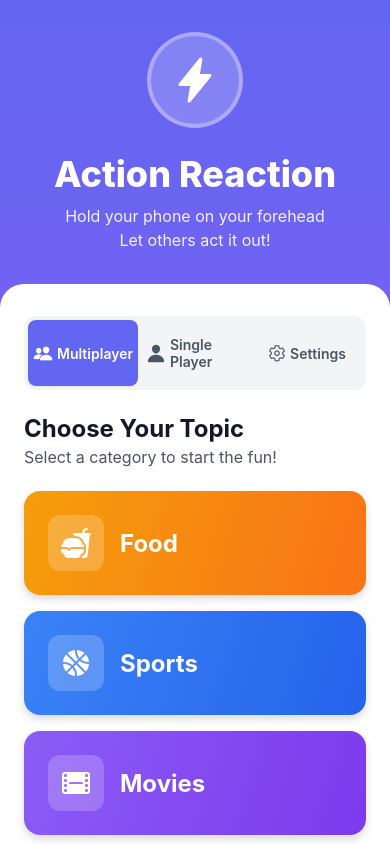
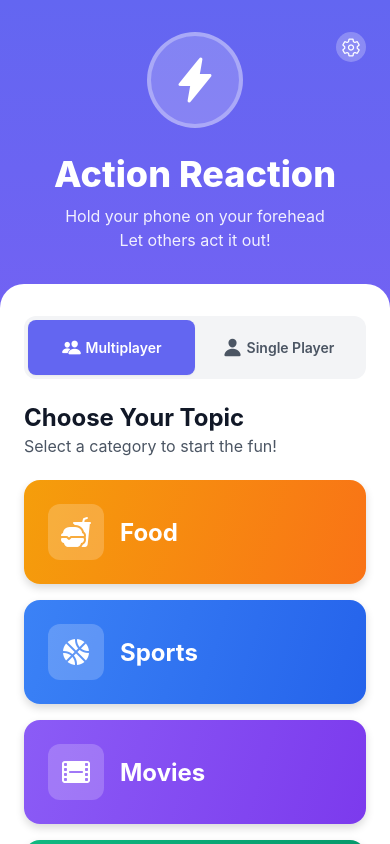
Before and after one commit to Sudarsankumar07/Action-Reaction, a React Native app: screen /Home in a window 390 px wide. Built offline with nearby package versions, Linux system fonts and the light colour scheme; what react-native-worklets would draw is missing.

Commit message:
Setting UI alteration

```diff
--- a/src/screens/HomeScreen.js
+++ b/src/screens/HomeScreen.js
@@ -106,7 +106,18 @@ export default function HomeScreen({ navigation }) {
             </Text>
           </Animated.View>
 
-          {/* (Settings button moved next to mode tabs) */}
+          {/* Settings Button */}
+
+          <Animated.View style={[styles.settingsButtonContainer, { opacity: fadeAnim }]}>
+            <TouchableOpacity
+              style={styles.settingsButton}
+              onPress={() => navigation.navigate('Settings')}
+              activeOpacity={0.7}
+            >
+              <Ionicons name="settings-outline" size={20} color={colors.white} />
+
+            </TouchableOpacity>
+          </Animated.View>
         </View>
 
         {/* Topics Section */}
@@ -163,14 +174,7 @@ export default function HomeScreen({ navigation }) {
               </Text>
             </TouchableOpacity>
 
-            <TouchableOpacity
-              style={styles.modeTabSettings}
-              onPress={() => navigation.navigate('Settings')}
-              activeOpacity={0.7}
-            >
-              <Ionicons name="settings-outline" size={18} color={colors.gray600} />
-              <Text style={styles.modeTabText}>Settings</Text>
-            </TouchableOpacity>
+
           </View>
 
           <View style={styles.topicsHeader}>
@@ -313,9 +317,18 @@ const styles = StyleSheet.create({
     lineHeight: 24,
   },
   settingsButton: {
+    backgroundColor: 'rgba(255, 255, 255, 0.25)',
+    borderRadius: 25,
+    width: 30,
+    height: 30,
+    justifyContent: 'center',
+    alignItems: 'center',
+  },
+  settingsButtonContainer: {
     position: 'absolute',
-    top: StatusBar.currentHeight || spacing.xl,
+    top: spacing.xl,
     right: spacing.lg,
+    zIndex: 10,
   },
   settingsButtonVisible: {
     position: 'absolute',
@@ -461,4 +474,5 @@ const styles = StyleSheet.create({
     color: 'rgba(255, 255, 255, 0.9)',
     lineHeight: 18,
   },
+
 });
--- a/src/screens/SettingsScreen.js
+++ b/src/screens/SettingsScreen.js
@@ -211,31 +211,11 @@ export default function SettingsScreen({ navigation }) {
           </View>
         </View>
 
-        {/* About Section */}
+        {/* How to Play Section */}
         <View style={styles.section}>
-          <Text style={styles.sectionTitle}>{t('about.howToPlay', 'About')}</Text>
+          <Text style={styles.sectionTitle}>How to Play</Text>
 
           <View style={styles.card}>
-            <View style={styles.aboutItem}>
-              <Ionicons name="information-circle" size={24} color={colors.primary} />
-              <View style={styles.aboutText}>
-                <Text style={styles.aboutLabel}>Version</Text>
-                <Text style={styles.aboutValue}>1.0.0</Text>
-              </View>
-            </View>
-
-            <View style={styles.divider} />
-
-            <View style={styles.aboutItem}>
-              <Ionicons name="code-slash" size={24} color={colors.primary} />
-              <View style={styles.aboutText}>
-                <Text style={styles.aboutLabel}>Built With</Text>
-                <Text style={styles.aboutValue}>React Native & Expo</Text>
-              </View>
-            </View>
-
-            <View style={styles.divider} />
-
             <View style={styles.aboutItem}>
               <Ionicons name="bulb" size={24} color={colors.primary} />
               <View style={styles.aboutText}>
```
